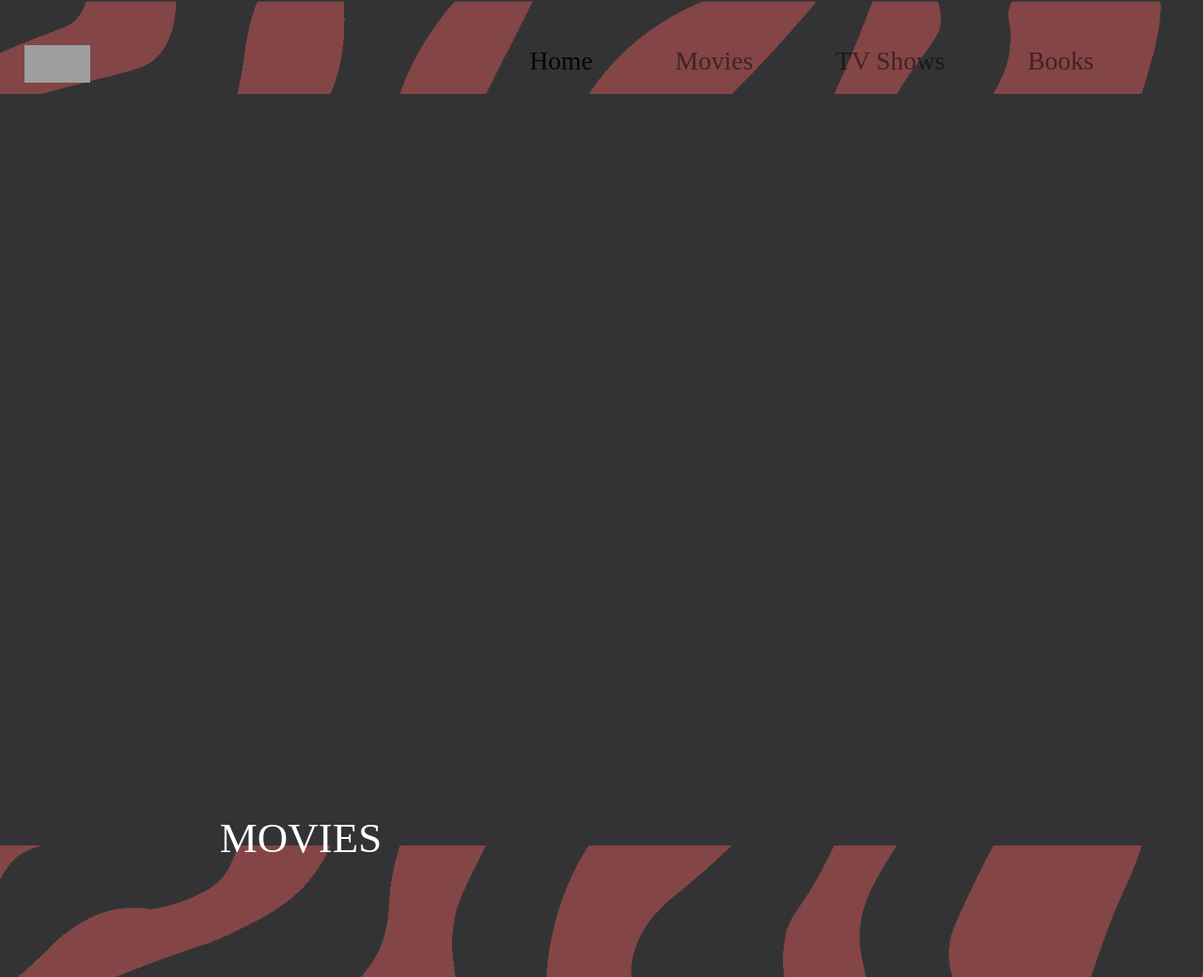
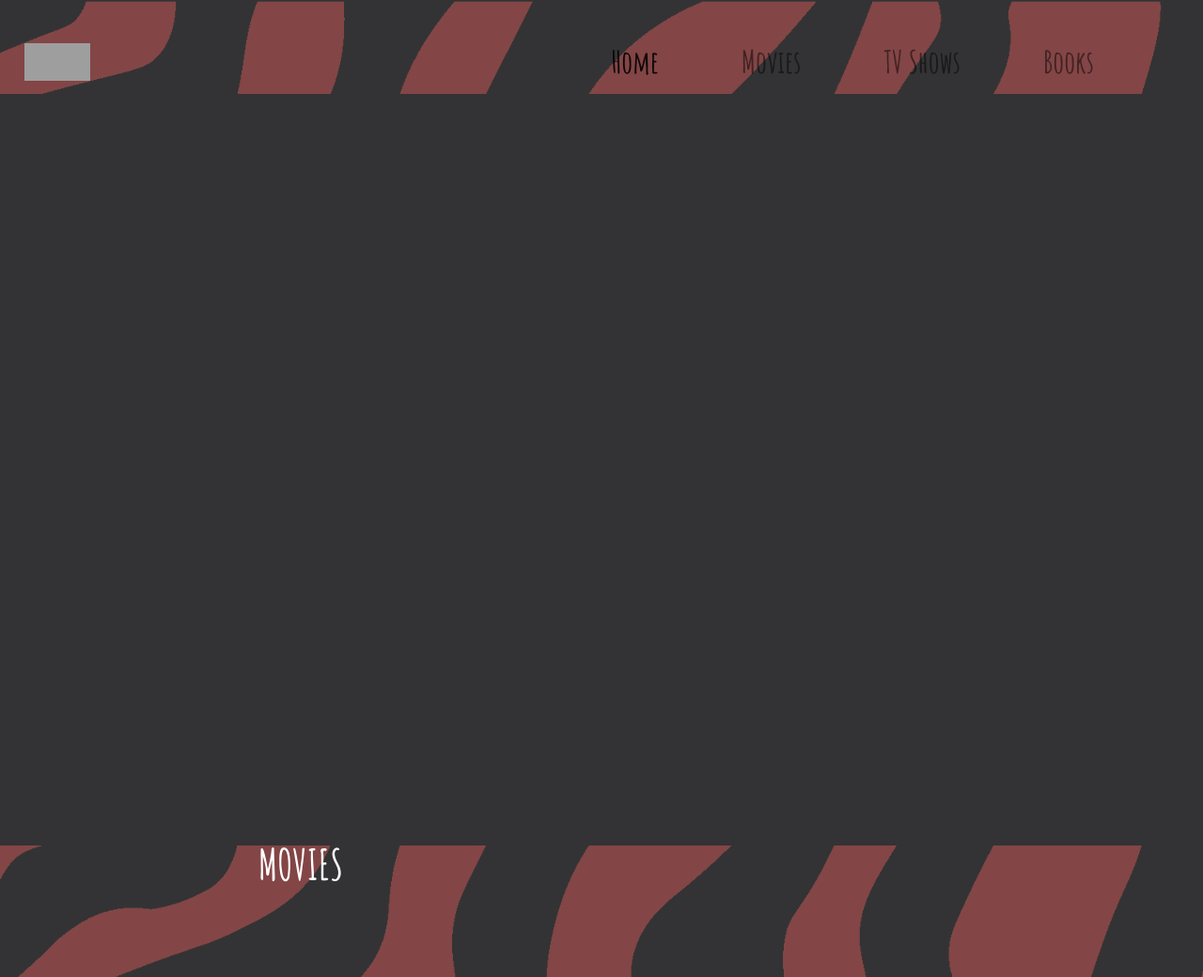
Before and after one commit to java-abhinav07/Recommendation_Engine, a Django app: page / in a window 1280 px wide. Shown: the top 1040 px of the page at 94% size. Run offline with Django 3.2, Linux system fonts and the light colour scheme; some libraries are stand-ins or nearby versions; some web fonts are replaced; grey boxes are pictures that could not be loaded.

Commit message:
Revert "exp"
This reverts commit 70fdb761a16dfdc384622ee938f9e4e188284e67, reversing
changes made to 16506cfd9f372710914aec5d9b2a96653cf2f009.

```diff
--- a/mysite/static/books.html
+++ b/mysite/static/books.html
@@ -10,12 +10,10 @@
 	<script src="https://cdnjs.cloudflare.com/ajax/libs/popper.js/1.12.9/umd/popper.min.js"></script>
 	<script src="https://maxcdn.bootstrapcdn.com/bootstrap/4.0.0/js/bootstrap.min.js"></script>
 	<script src="https://use.fontawesome.com/releases/v5.0.8/js/all.js"></script>
-  <link rel="stylesheet" media="screen" href="https://fontlibrary.org/face/cooper-hewitt" type="text/css"/>
   <link rel="stylesheet" href='{% static "generalStyles.css" %}'>
     <link rel="stylesheet" href='{% static "newstyle.css"  %}'>
     <link rel="stylesheet" href='{% static "style.css" %}'/>
     <link rel="stylesheet" href='{% static "cards.css" %}'>
-
 </head>
 <body>
 
--- a/mysite/static/generalStyles.css
+++ b/mysite/static/generalStyles.css
@@ -3,7 +3,7 @@ html, body {
     height: 100%;
     width: 100%;
     margin: 0px;
-  background-image: url('./assets/back.jpg');
+  background-image: url("{% static './assets/back.jpg' %}");
   background-attachment: fixed;
   background-position: center;
   background-repeat: no-repeat;
--- a/mysite/static/index.css
+++ b/mysite/static/index.css
@@ -10,8 +10,8 @@ body {
     background-position: center;
     background-repeat: no-repeat;
     background-size: cover;
-    font-family: 'CooperHewittBook';
-    font-size: 25px;
+    font-family: 'Amatic SC', cursive;
+    font-size: 30px;
 }
 
 * {
--- a/mysite/static/index.html
+++ b/mysite/static/index.html
@@ -14,7 +14,6 @@
     <script src="https://cdnjs.cloudflare.com/ajax/libs/popper.js/1.12.9/umd/popper.min.js"></script>
     <script src="https://maxcdn.bootstrapcdn.com/bootstrap/4.0.0/js/bootstrap.min.js"></script>
     <link rel="stylesheet" href= "https://fonts.googleapis.com/css2?family=Amatic+SC:wght@700&display=swap">
-    <link rel="stylesheet" media="screen" href="https://fontlibrary.org/face/cooper-hewitt" type="text/css"/>
     <link href='{% static "newstyle.css"%}' rel="stylesheet">
     <link rel="stylesheet" href='{%static "./index.css" %}'>
     <!-- <link rel="stylesheet" href='{% static "./generalStyles.css" %}'>
--- a/mysite/static/movies.js
+++ b/mysite/static/movies.js
@@ -6,9 +6,7 @@ var padding = { top: 5, right: 50, bottom: 0, left: 0 },
     oldrotation = 0,
     picked = 100000,
     oldpick = [],
-    // color = d3.scale.category20();//category20c()
-    color = d3.scale.ordinal().range(["#834747","#995650","#986562","#AB716D","#834747","#995650","#986562","#AB716D","#834747","#995650","#986562","#AB716D"]);
-
+    color = d3.scale.category20();//category20c()
 var data = [
     { "label": "DELL LAPTOP", "value": 1 }, // padding
     { "label": "IMAC PRO", "value": 1}, //font-family
--- a/mysite/static/shows.html
+++ b/mysite/static/shows.html
@@ -10,12 +10,10 @@
 	<script src="https://cdnjs.cloudflare.com/ajax/libs/popper.js/1.12.9/umd/popper.min.js"></script>
 	<script src="https://maxcdn.bootstrapcdn.com/bootstrap/4.0.0/js/bootstrap.min.js"></script>
 	<script src="https://use.fontawesome.com/releases/v5.0.8/js/all.js"></script>
-  <link rel="stylesheet" media="screen" href="https://fontlibrary.org/face/cooper-hewitt" type="text/css"/>
   <link rel="stylesheet" href='{% static "generalStyles.css" %}'>
     <link rel="stylesheet" href='{% static "newstyle.css"%}'>
     <link rel="stylesheet" href='{% static "style.css" %}'/>
     <link rel="stylesheet" href='{% static "cards.css" %}'>
-
 </head>
 <body>
 
--- a/mysite/static/style.css
+++ b/mysite/static/style.css
@@ -4,8 +4,8 @@
 }
 
 body {
-    font-family: 'CooperHewittBook';
-    font-size: 25px;  /*background: #1A1A1D;*/
+  font-family: "Roboto", sans-serif;
+  /*background: #1A1A1D;*/
 }
 
 h3 {
```
Also changed, not shown: mysite/static/movies.html (+5 -18 lines), 10 other files.
